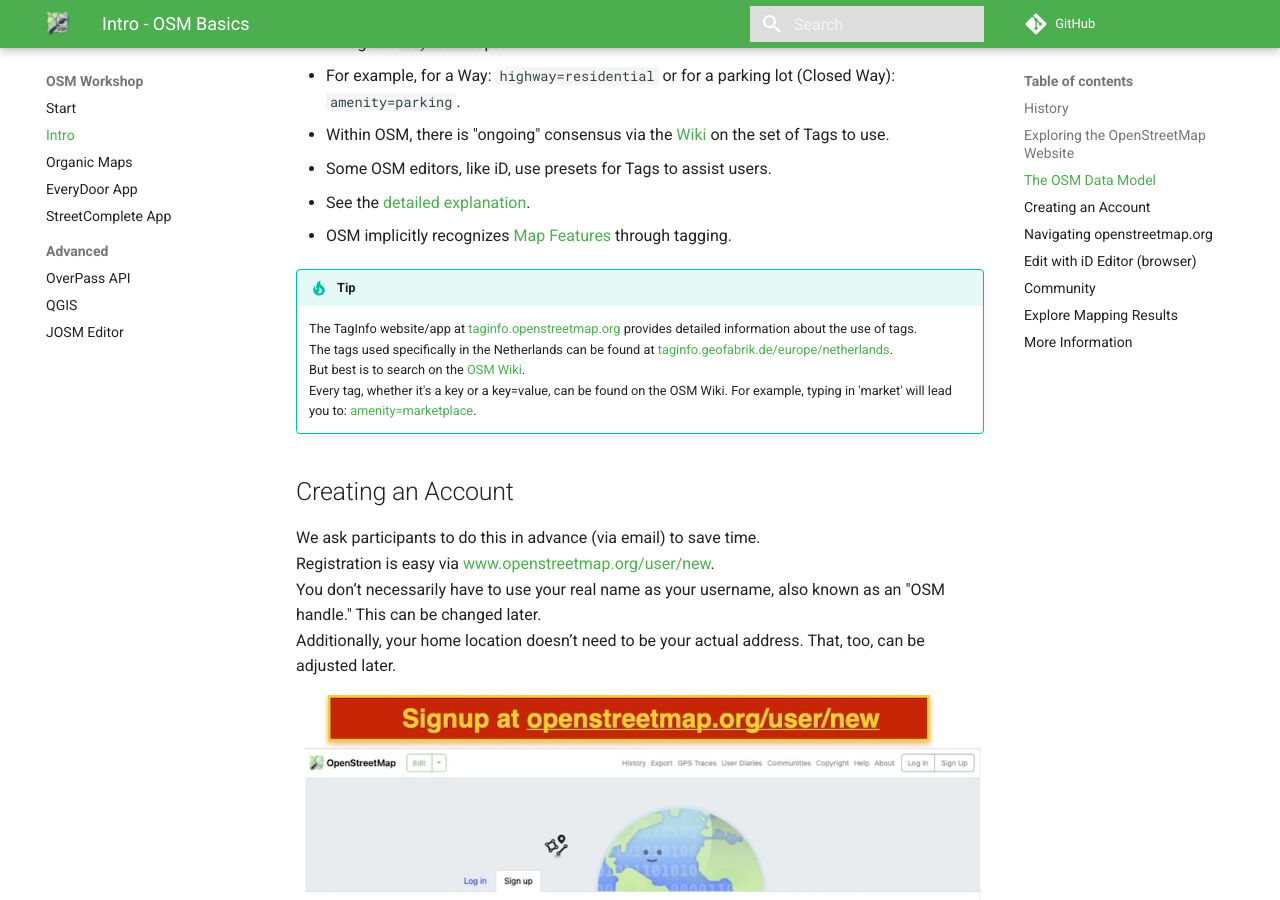
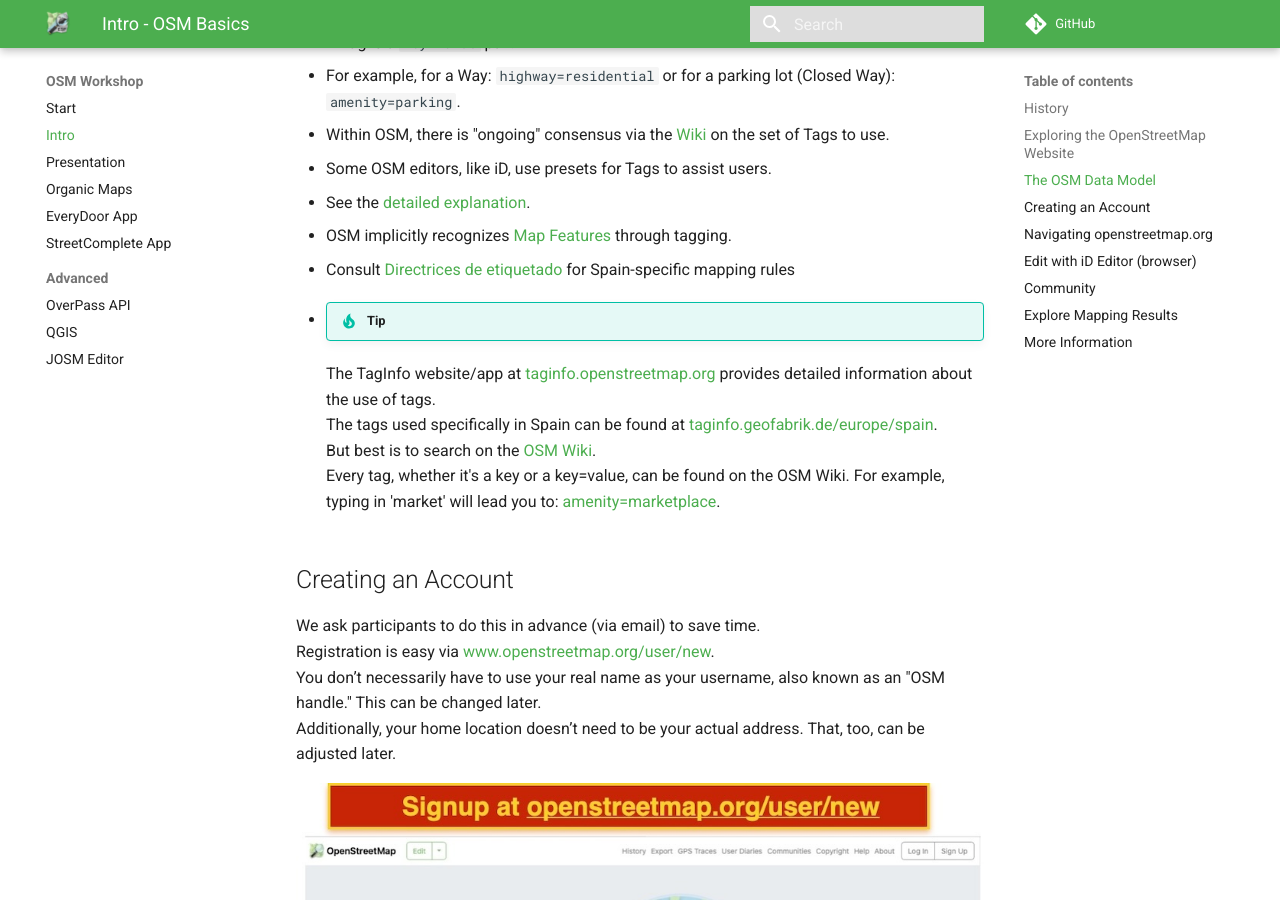
Before and after one commit to justb4/alpumapa.xyz, an MkDocs documentation site: the page built from docs/src/intro.md, in a window 1280 px wide and 900 px high, scrolled down 994 px. Built offline with MkDocs 1.6.1 and Material for MkDocs 9.7.7, drawn with Linux system fonts in a browser that asks for light colours; comment, search, counter and statistics services are not loaded; some of the changed text lies outside the part shown.

Commit message:
v25 pres page

```diff
--- a/docs/mkdocs.yml
+++ b/docs/mkdocs.yml
@@ -9,6 +9,7 @@
 nav:
     - Start: index.md
     - Intro: intro.md
+    - Presentation: presentation.md
     - Organic Maps: apps/organic.md
     - EveryDoor App: apps/everydoor.md
     - StreetComplete App: apps/streetcomplete.md
--- a/docs/src/intro.md
+++ b/docs/src/intro.md
@@ -42,11 +42,12 @@
 * Some OSM editors, like iD, use presets for Tags to assist users.
 * See the [detailed explanation](https://wiki.openstreetmap.org/wiki/Tags).
 * OSM implicitly recognizes [Map Features](https://wiki.openstreetmap.org/wiki/Map_features) through tagging.
+* Consult [Directrices de etiquetado](https://wiki.openstreetmap.org/wiki/ES:Directrices_de_etiquetado_espa%C3%B1olas) for Spain-specific mapping rules
 
-!!! tip
+* !!! tip
 
     The TagInfo website/app at [taginfo.openstreetmap.org](https://taginfo.openstreetmap.org/) provides detailed information about the use of tags.
-    The tags used specifically in the Netherlands can be found at [taginfo.geofabrik.de/europe/netherlands](https://taginfo.geofabrik.de/europe/netherlands).
+    The tags used specifically in Spain can be found at [taginfo.geofabrik.de/europe/spain](https://taginfo.geofabrik.de/europe/spain).
     But best is to search on the [OSM Wiki](https://wiki.openstreetmap.org/wiki/Main_Page).
     Every tag, whether it's a key or a key=value, can be found on the OSM Wiki.
     For example, typing in 'market' will lead you to: [amenity=marketplace](https://wiki.openstreetmap.org/wiki/Tag:amenity%marketplace).
```
Also changed, not shown: other parts of docs/src/intro.md (+1 -0 lines), docs/src/presentation.md (added, +6 -0 lines).
